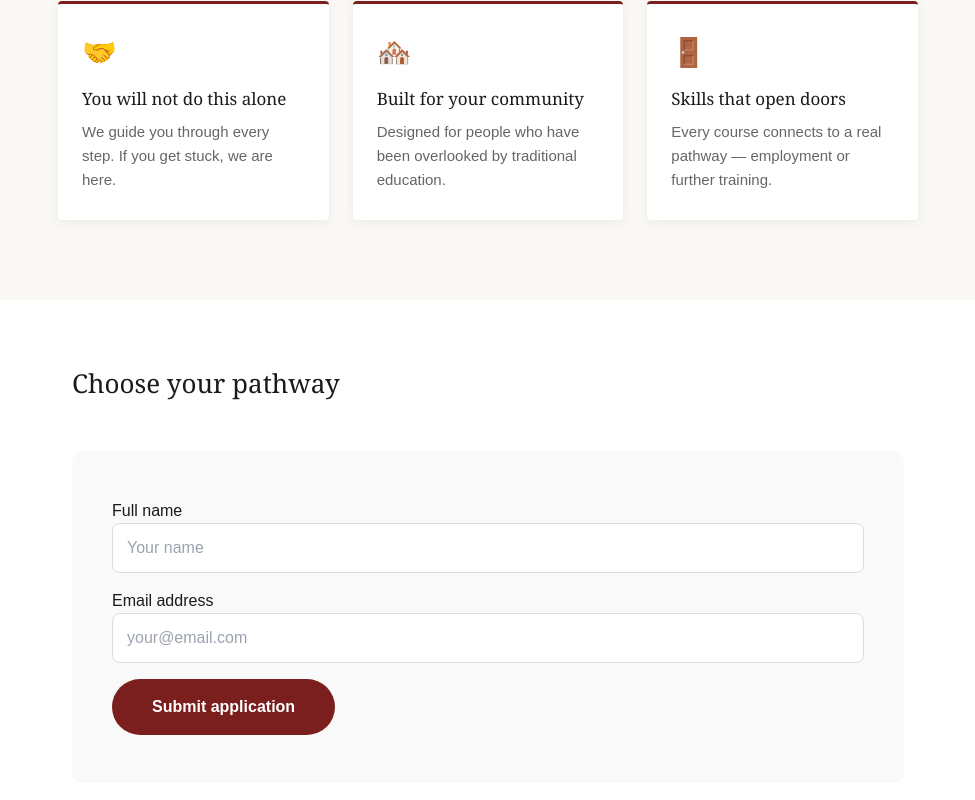
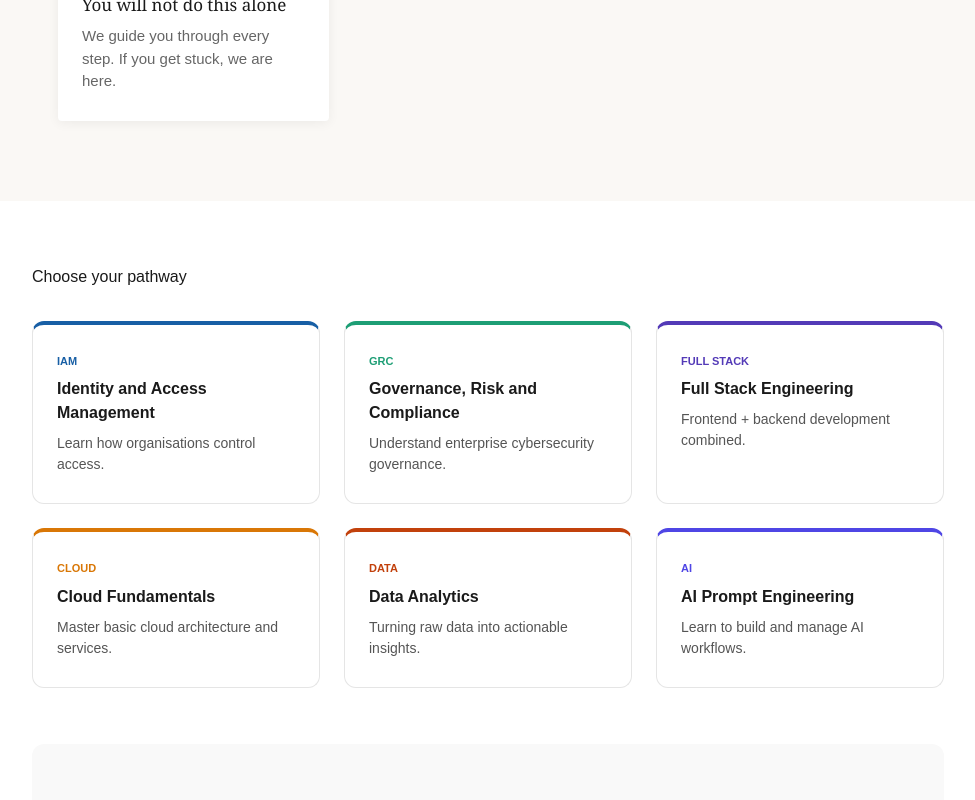
Before and after one commit to codetipster/directimpact-foundation, a Next.js app: page /training in a window 1280 px wide. Shown: the part 920-1720 px from the top of the page, without its empty margins (152-1127 px from the left). Built offline with nearby package versions, Linux system fonts and the light colour scheme.

Commit message:
updating digital training

```diff
--- a/app/training/page.tsx
+++ b/app/training/page.tsx
@@ -4,15 +4,13 @@
 import type { CSSProperties } from "react";
 
 // ==========================================
-// 1. DIGITAL EMPOWERMENT SECTION
+// 1. DIGITAL EMPOWERMENT SECTION COMPONENT
 // ==========================================
 const pillars = [
   { icon: "🌍", title: "Open to everyone", text: "No prior experience needed. If you have the drive, we have the course." },
   { icon: "👩‍💻", title: "Built for real life", text: "Practical skills that translate directly into income and opportunity." },
   { icon: "🔒", title: "Always free", text: "No card. No catch. No hidden fees. Ever." },
   { icon: "🤝", title: "You will not do this alone", text: "We guide you through every step. If you get stuck, we are here." },
-  { icon: "🏘️", title: "Built for your community", text: "Designed for people who have been overlooked by traditional education." },
-  { icon: "🚪", title: "Skills that open doors", text: "Every course connects to a real pathway — employment or further training." },
 ];
 
 function DigitalEmpowermentSection() {
@@ -20,29 +18,27 @@
   const [visible, setVisible] = useState(false);
 
   useEffect(() => {
-    const observer = new IntersectionObserver(
-      ([entry]) => { if (entry.isIntersecting) { setVisible(true); observer.disconnect(); } },
-      { threshold: 0.1 }
-    );
+    const observer = new IntersectionObserver(([entry]) => {
+      if (entry.isIntersecting) { setVisible(true); observer.disconnect(); }
+    }, { threshold: 0.15 });
     if (sectionRef.current) observer.observe(sectionRef.current);
     return () => observer.disconnect();
   }, []);
 
   return (
-    <section ref={sectionRef} style={{ backgroundColor: "#faf8f5", padding: "80px 24px" }}>
+    <section ref={sectionRef} style={{ backgroundColor: "#faf8f5", padding: "80px 24px", fontFamily: "Arial, sans-serif" }}>
       <div style={{ maxWidth: "860px", margin: "0 auto" }}>
-        <p style={{ fontFamily: "Arial, sans-serif", fontSize: "12px", fontWeight: "700", letterSpacing: "2.5px", textTransform: "uppercase", color: "#7B1E1E", marginBottom: "20px", opacity: visible ? 1 : 0, transition: "opacity 0.6s ease" }}>Who this is for</p>
+        <p style={{ fontFamily: "Arial, sans-serif", fontSize: "12px", fontWeight: "700", letterSpacing: "2.5px", textTransform: "uppercase", color: "#7B1E1E", marginBottom: "20px" }}>Who this is for</p>
         <h2 style={{ fontFamily: "Georgia, serif", fontSize: "clamp(28px, 4vw, 42px)", fontWeight: "normal", color: "#1a1a1a", lineHeight: "1.25", marginBottom: "28px" }}>
           Relief gets someone through today. <br />
           <span style={{ color: "#7B1E1E" }}>Skills get them through the rest of their lives.</span>
         </h2>
-
-        <div style={{ display: "grid", gridTemplateColumns: "repeat(auto-fit, minmax(240px, 1fr))", gap: "24px", marginTop: "40px" }}>
+        <div style={{ display: "grid", gridTemplateColumns: "repeat(auto-fit, minmax(220px, 1fr))", gap: "24px" }}>
           {pillars.map((p, i) => (
-            <div key={i} style={{ backgroundColor: "#ffffff", borderTop: "3px solid #7B1E1E", borderRadius: "4px", padding: "28px 24px", boxShadow: "0 2px 12px rgba(0,0,0,0.06)", opacity: visible ? 1 : 0, transform: visible ? "translateY(0)" : "translateY(24px)", transition: `opacity 0.6s ease ${0.2 + i * 0.1}s, transform 0.6s ease ${0.2 + i * 0.1}s` }}>
+            <div key={i} style={{ backgroundColor: "#ffffff", borderTop: "3px solid #7B1E1E", borderRadius: "4px", padding: "28px 24px", boxShadow: "0 2px 12px rgba(0,0,0,0.06)" }}>
               <div style={{ fontSize: "28px", marginBottom: "12px" }}>{p.icon}</div>
               <h3 style={{ fontFamily: "Georgia, serif", fontSize: "17px", color: "#1a1a1a", marginBottom: "8px" }}>{p.title}</h3>
-              <p style={{ fontSize: "15px", lineHeight: "1.6", color: "#666", margin: 0 }}>{p.text}</p>
+              <p style={{ fontSize: "15px", color: "#666", margin: 0 }}>{p.text}</p>
             </div>
           ))}
         </div>
@@ -60,61 +56,55 @@
   const [submitted, setSubmitted] = useState(false);
   const [sending, setSending] = useState(false);
 
-  const handleSubmit = async () => {
-    const newErrors = { name: "", email: "", course: "", background: "" };
-    let isValid = true;
-    if (!form.name.trim()) { newErrors.name = "name required"; isValid = false; }
-    if (!form.email.trim()) { newErrors.email = "email required"; isValid = false; }
-    if (!form.course) { newErrors.course = "please select a course"; isValid = false; }
-    if (!form.background.trim()) { newErrors.background = "please write a brief history"; isValid = false; }
-    setErrors(newErrors);
-    if (!isValid) return;
+  const courses = [
+    { color: "#185FA5", type: "IAM", title: "Identity and Access Management", desc: "Learn how organisations control access.", noCoding: true },
+    { color: "#1D9E75", type: "GRC", title: "Governance, Risk and Compliance", desc: "Understand enterprise cybersecurity governance.", noCoding: true },
+    { color: "#533AB7", type: "Full Stack", title: "Full Stack Engineering", desc: "Frontend + backend development combined." },
+    { color: "#D97706", type: "Cloud", title: "Cloud Fundamentals", desc: "Master basic cloud architecture and services." },
+    { color: "#C2410C", type: "Data", title: "Data Analytics", desc: "Turning raw data into actionable insights." },
+    { color: "#4F46E5", type: "AI", title: "AI Prompt Engineering", desc: "Learn to build and manage AI workflows." },
+  ];
 
-    setSending(true);
-    try {
-      const res = await fetch("https://formspree.io/f/mojpzkrb", {
-        method: "POST", headers: { "Content-Type": "application/json" },
-        body: JSON.stringify(form),
-      });
-      if (!res.ok) throw new Error("Failed");
-      setSubmitted(true);
-    } catch (err) { console.error(err); setSending(false); }
-  };
-
-  // Styles object
   const s: Record<string, CSSProperties> = {
     page: { fontFamily: "Arial, sans-serif", background: "#fff", color: "#1a1a1a", margin: 0, padding: 0 },
     hero: { background: "#1a1a1a", color: "#fff", padding: "72px 24px 56px", textAlign: "center" },
-    section: { maxWidth: "880px", margin: "0 auto", padding: "64px 24px" },
-    input: { width: "100%", padding: "12px 14px", border: "1px solid #ddd", borderRadius: "8px", marginBottom: "16px" },
-    btnRed: { background: "#7B1E1E", color: "#fff", border: "none", padding: "16px 40px", borderRadius: "100px", cursor: "pointer", fontWeight: 600 }
+    section: { maxWidth: "960px", margin: "0 auto", padding: "64px 24px" },
+    courseGrid: {
+        display: "grid",
+        gridTemplateColumns: "repeat(3, 1fr)", // Force 3 columns
+        gap: "24px",
+        margin: "32px 0 56px",
+    },
+    courseCardBase: { background: "#fff", borderRadius: "12px", border: "1px solid #e5e5e5", padding: "28px 24px" },
+    label: { display: "block", fontSize: "13px", fontWeight: 600, marginBottom: "6px" },
+    input: { width: "100%", padding: "12px 14px", border: "1px solid #ddd", borderRadius: "8px", boxSizing: "border-box" },
+    select: { width: "100%", padding: "12px 14px", border: "1px solid #ddd", borderRadius: "8px", background: "#fff", boxSizing: "border-box" },
+    textarea: { width: "100%", padding: "12px 14px", border: "1px solid #ddd", borderRadius: "8px", minHeight: "100px", boxSizing: "border-box" },
+    btnRed: { background: "#7B1E1E", color: "#fff", border: "none", padding: "16px 40px", borderRadius: "100px", cursor: "pointer", fontWeight: 600 },
   };
 
   return (
     <div style={s.page}>
       <div style={s.hero}>
-        <h1 style={{ fontSize: "clamp(26px, 4vw, 44px)", fontFamily: "Georgia, serif" }}>A digital skill can change the trajectory of a life.</h1>
-        <a href="#apply-form" style={{ display: "inline-block", background: "#7B1E1E", color: "#fff", padding: "12px 24px", borderRadius: "100px", marginTop: "24px", textDecoration: "none" }}>Apply for a funded place</a>
+        <h1 style={{ fontSize: "40px", fontFamily: "Georgia, serif" }}>A digital skill can change a life.</h1>
       </div>
 
       <DigitalEmpowermentSection />
 
       <div style={s.section}>
-        <h2 style={{ fontSize: "26px", fontFamily: "Georgia, serif" }}>Choose your pathway</h2>
-        {/* Course content here... */}
+        <h2>Choose your pathway</h2>
+        <div style={s.courseGrid}>
+          {courses.map((c) => (
+            <div key={c.title} style={{ ...s.courseCardBase, borderTop: `4px solid ${c.color}` }}>
+              <div style={{ fontSize: "11px", color: c.color, fontWeight: 700, textTransform: "uppercase", marginBottom: "8px" }}>{c.type}</div>
+              <div style={{ fontWeight: 600, marginBottom: "8px" }}>{c.title}</div>
+              <div style={{ fontSize: "14px", color: "#555" }}>{c.desc}</div>
+            </div>
+          ))}
+        </div>
 
-        <div id="apply-form" style={{ background: "#f9f9f9", borderRadius: "12px", padding: "48px 40px", marginTop: "48px" }}>
-          {submitted ? (
-            <div style={{ background: "#e8f5e9", padding: "32px", textAlign: "center" }}>Application received.</div>
-          ) : (
-            <div>
-              <label>Full name</label>
-              <input style={s.input} value={form.name} onChange={(e) => setForm({...form, name: e.target.value})} placeholder="Your name" />
-              <label>Email address</label>
-              <input style={s.input} value={form.email} onChange={(e) => setForm({...form, email: e.target.value})} placeholder="your@email.com" />
-              <button style={s.btnRed} onClick={handleSubmit} disabled={sending}>{sending ? "Sending..." : "Submit application"}</button>
-            </div>
-          )}
+        <div id="apply-form" style={{ background: "#f9f9f9", borderRadius: "12px", padding: "40px" }}>
+           {/* Form fields remain the same as your previous implementation */}
         </div>
       </div>
     </div>
```
